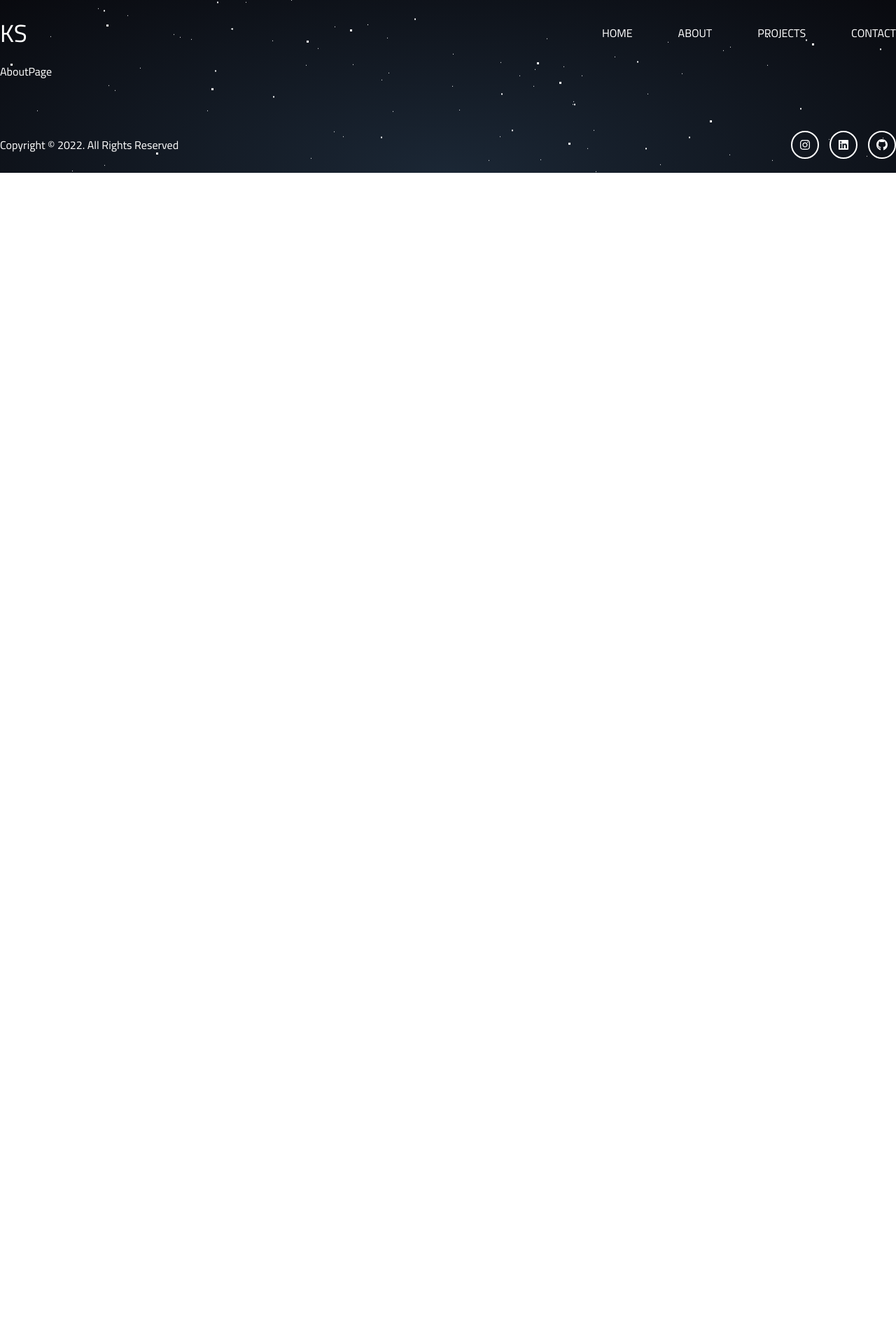
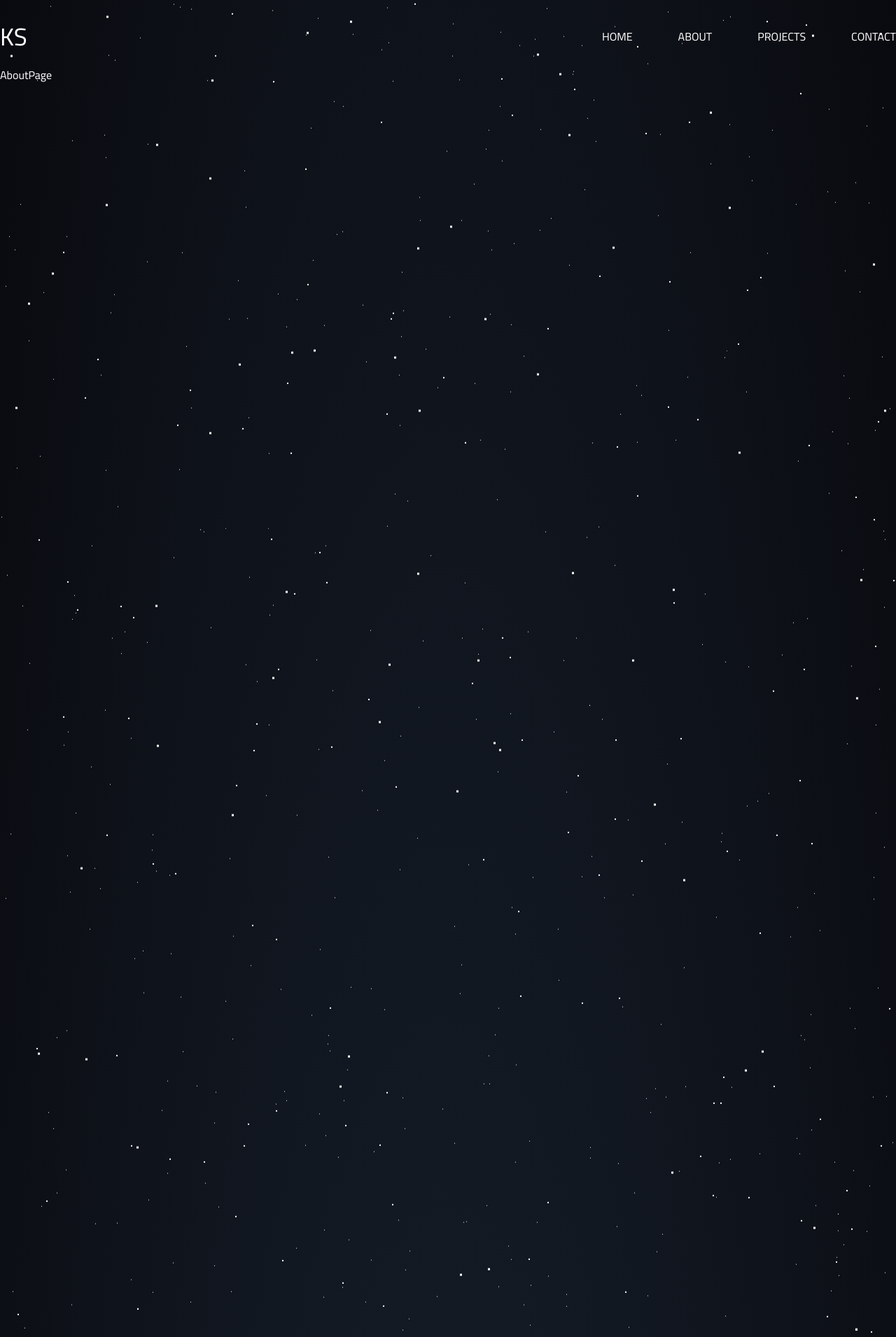
Before and after one commit to kevinsvanback/portfolio-website, a React (Create React App) app: page /about in a window 1280 px wide. Shown: the top 1911 px of the page at 70% size. Before the commit the page ends 800 px from the top, so only its background shows below. Built offline with nearby package versions, Linux system fonts and the light colour scheme.

Commit message:
Stars added and centered

```diff
--- a/src/App.js
+++ b/src/App.js
@@ -12,10 +12,14 @@ import WhiteSpace from './pages/WhiteSpace';
 function App() {
   return (
     <div className={starStyles.background}>
-      <div className={starStyles.stars} />
-      <div className={starStyles.starsX} />
-      <div className={starStyles.stars2} />
-      <div className={starStyles.stars3} />
+      <div className={starStyles.starContainer}>
+        <div className={starStyles.stars} />
+        <div className={starStyles.starsX} />
+        <div className={starStyles.stars2} />
+        <div className={starStyles.stars2X} />
+        <div className={starStyles.stars3} />
+        <div className={starStyles.stars3X} />
+      </div>
       <Header />
       <Routes>
         <Route path={'/'} element={<HomePage />} />
--- a/src/pages/AboutPage.module.css
+++ b/src/pages/AboutPage.module.css
@@ -1,3 +1,4 @@
 .x {
   color: white;
+  height: 5000px;
 }
```
Also changed, not shown: src/components/Stars.module.css.
